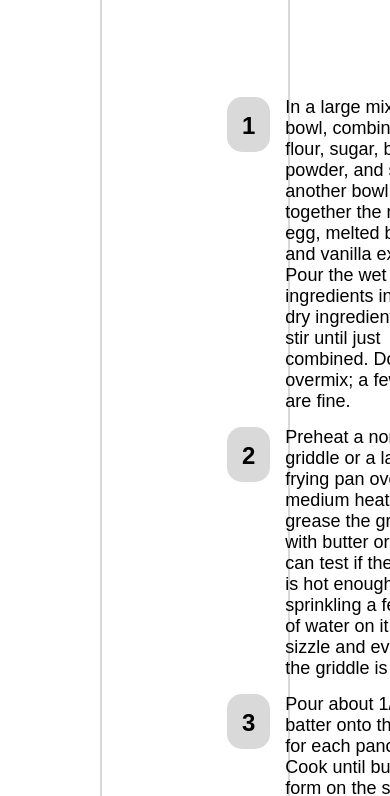
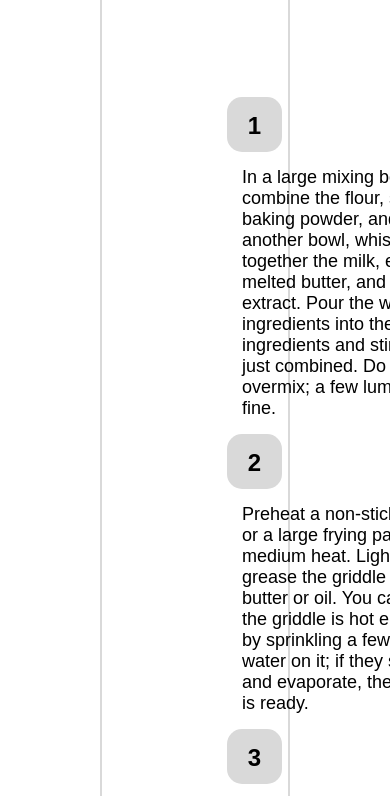
Before and after one commit to Danil22May/My-Favorite-food-web, a website: page index.html in a window 390 px wide. Shown: the part 865-1661 px from the top of the page. Drawn offline with Linux system fonts and the light colour scheme.

Commit message:
making it responsive

```diff
--- a/src/sass/styles.sass
+++ b/src/sass/styles.sass
@@ -46,12 +46,16 @@ header
 
 .card
     display: flex
+    flex-direction: column
     margin: 0 100px
     h2
         background-color: $background-color
         border-radius: 15px
         padding: 15px
+        margin-bottom: 15px
         height: 55px
+        width: 55px
+        text-align: center
     p
         font-size: 18px
         margin: 0 15px 15px 15px
```
Also changed, not shown: public/styles/styles.css, 1 other file.
